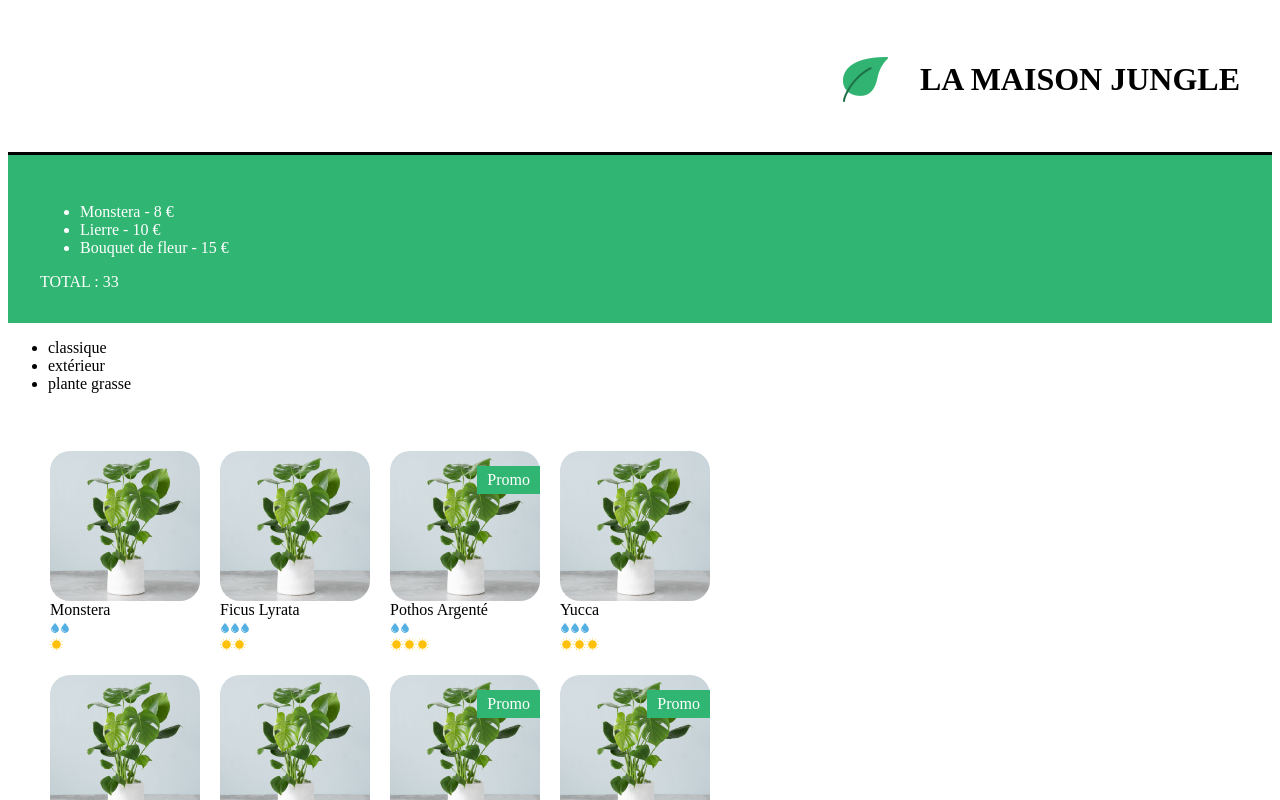
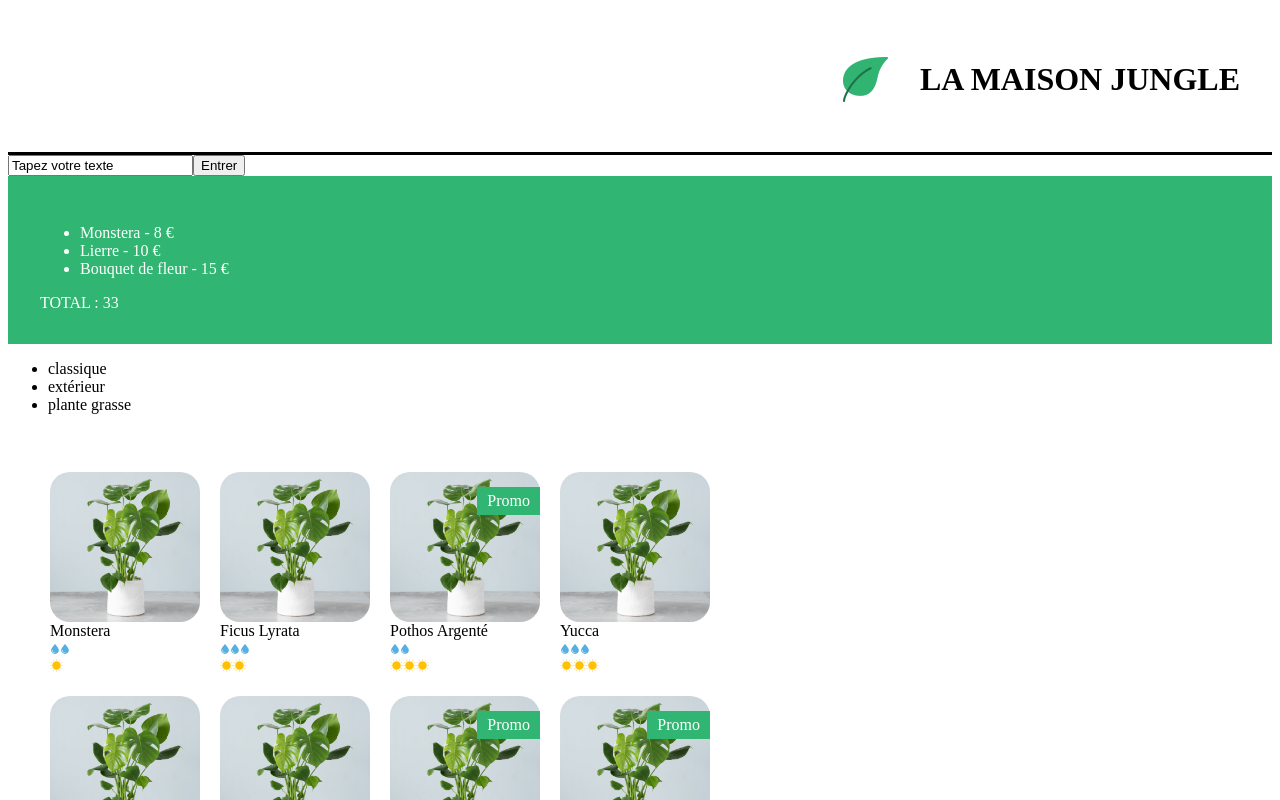
Before and after one commit to davidDC75/la-maison-jungle, a React (Create React App) app: page / in a window 1280 px wide. Shown: the top 800 px of the page. Built offline with nearby package versions, Linux system fonts and the light colour scheme.

Commit message:
Ajout d'un formulaire pour tester le fonctionnement dans reactjs

```diff
--- a/src/components/App.js
+++ b/src/components/App.js
@@ -2,6 +2,7 @@
 import Banner from './Banner';
 import Cart from './Cart';
 import ShoppingList from './ShoppingList';
+import QuestionForm from './QuestionForm';
 
 import '../styles/Banner.css';
 import logo from '../assets/logo.png';
@@ -15,6 +16,7 @@
       <img src={logo} alt="La maison jungle" className="lmj-logo" />
       <h1 className="lmj-title">{ title.toUpperCase() }</h1>
     </Banner>
+    <QuestionForm />
     <Cart />
     <ShoppingList />
     </React.Fragment>
--- /dev/null
+++ b/src/components/QuestionForm.js
@@ -0,0 +1,15 @@
+function handleSubmit(e) {
+    e.preventDefault()
+    alert(e.target['my_input'].value);
+}
+
+function QuestionForm() {
+    return (
+        <form onSubmit={handleSubmit}>
+            <input type='text' name='my_input' defaultValue='Tapez votre texte' />
+            <button type='submit'>Entrer</button>
+        </form>
+    );
+}
+
+export default QuestionForm;
```
Also changed, not shown: 1 other file (tests, documents, lock files or other folders).
